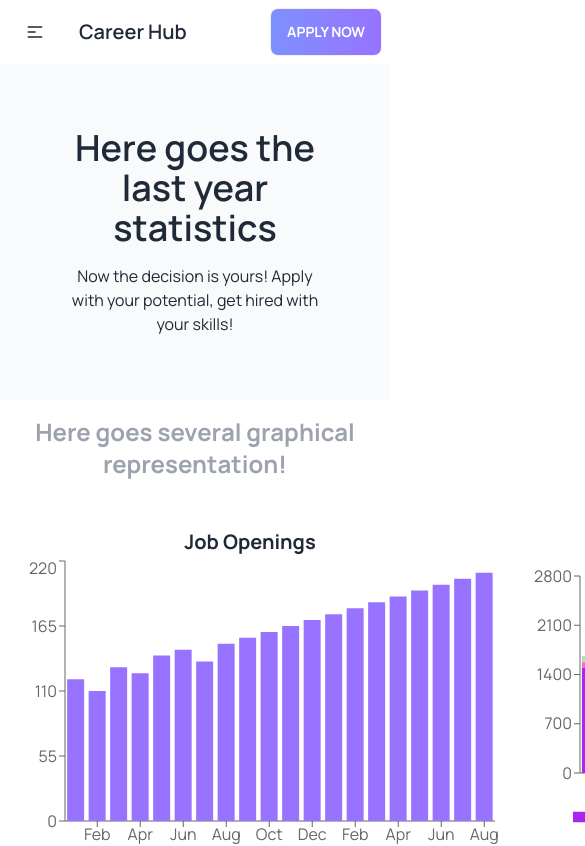
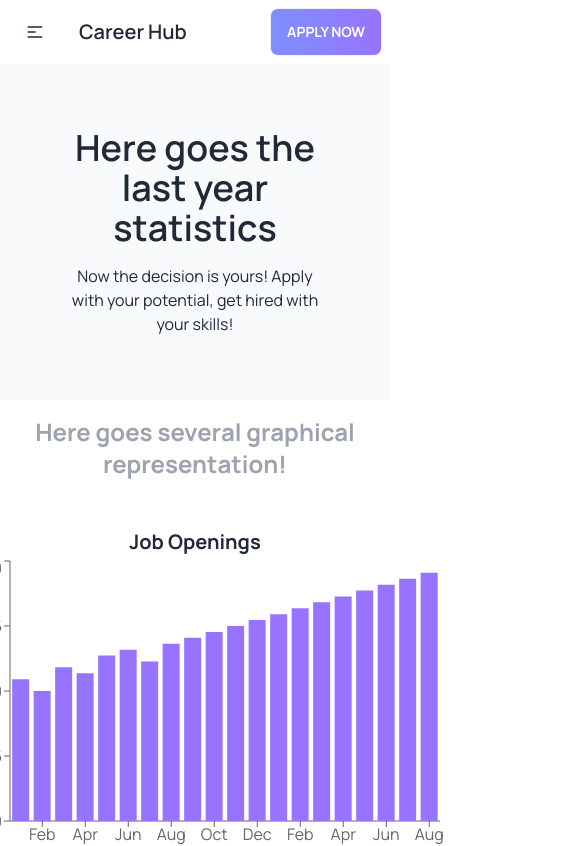
Before and after one commit to coderTirtha/career-hub, a React (Vite) app: page /statistics in a window 390 px wide. Shown: the top 846 px of the page, 585 px wide, since content can reach past the window. Built offline with nearby package versions, Linux system fonts and the light colour scheme.

Commit message:
statistics section responsived

```diff
--- a/src/components/Statistics/Statistics.jsx
+++ b/src/components/Statistics/Statistics.jsx
@@ -11,7 +11,7 @@
             <div>
                 <h2 className="text-2xl font-bold text-gray-400 my-4 text-center">Here goes several graphical representation!</h2>
             </div>
-            <div className='flex my-12'>
+            <div className='flex flex-col lg:flex-row my-12'>
                 <div className='flex flex-col justify-center items-center'>
                     <h1 className='text-xl font-bold'>Job Openings</h1>
                     <BarChart width={500} height={300} data={statisticsData}>
```
